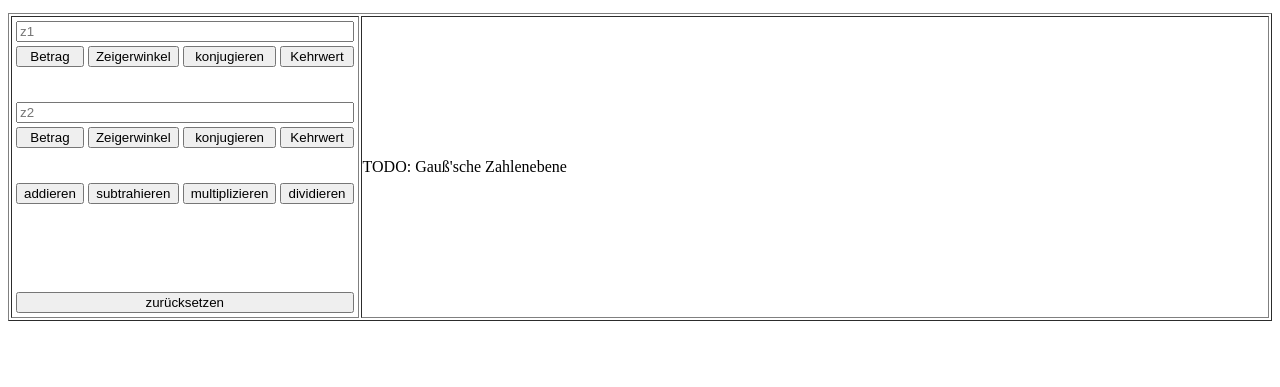
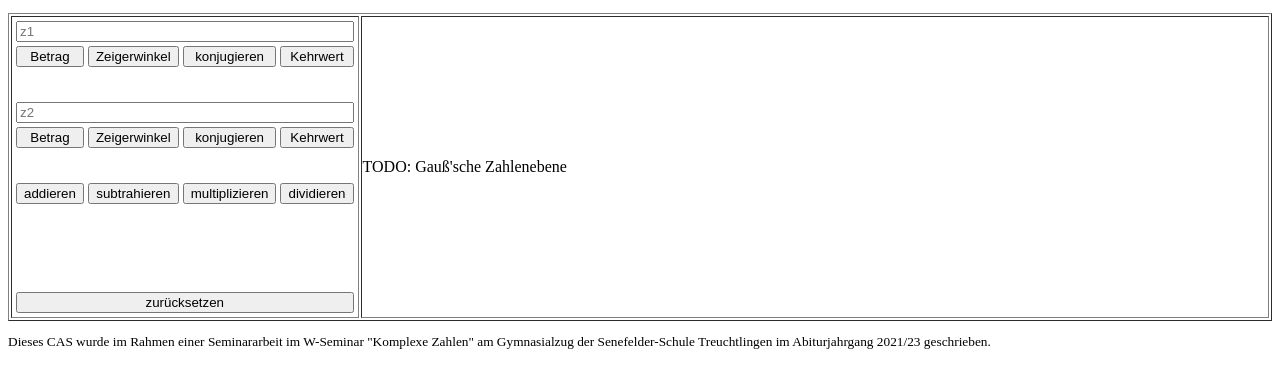
Before and after one commit to LeSimon05/CAS-JavaScript, a plain HTML site: page index.html in a window 1280 px wide. Shown: the part 101-488 px from the top of the page. Drawn offline with Linux system fonts and the light colour scheme.

Commit message:
footer geschrieben + scripts in head verschoben

```diff
--- a/css/style.css
+++ b/css/style.css
@@ -21,3 +21,7 @@ button {
     width: 100%;
     height: 100%;
 }
+footer {
+    padding-top: 1em;
+    font-size: smaller;
+}
--- a/index.html
+++ b/index.html
@@ -5,11 +5,11 @@
         <meta name="viewport" content="width=device-width, initial-scale=1.0">
         <title>Le'sches Computeralgebrasystem</title>
 
+        <script src="js/lib/mathjs/math.js"></script>
+        <script src="js/Model.js"></script>
         <link rel="stylesheet" href="css/style.css">
     </head>
     <body>
-        <script src="js/lib/mathjs/math.js"></script>
-        <script src="js/Model.js"></script>
 
         <!-- Kopfbereich mit Überschrift und Unterüberschrift-->
         <header>
@@ -60,6 +60,10 @@
             </table>
         </main>
 
+        <footer>
+            Dieses CAS wurde im Rahmen einer Seminararbeit im W-Seminar "Komplexe Zahlen" am Gymnasialzug der Senefelder-Schule Treuchtlingen im Abiturjahrgang 2021/23 geschrieben.
+        </footer>
+
         <script src="js/Controller.js"></script>
     </body>
 </html>
```
